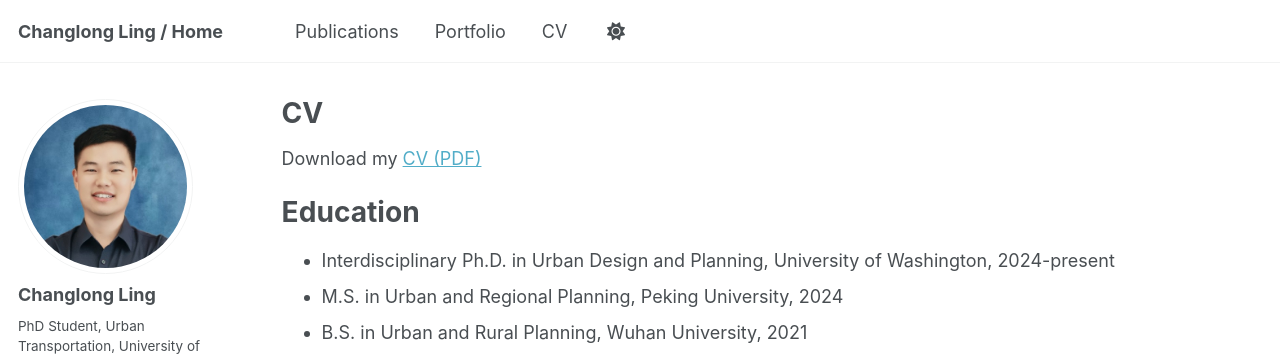
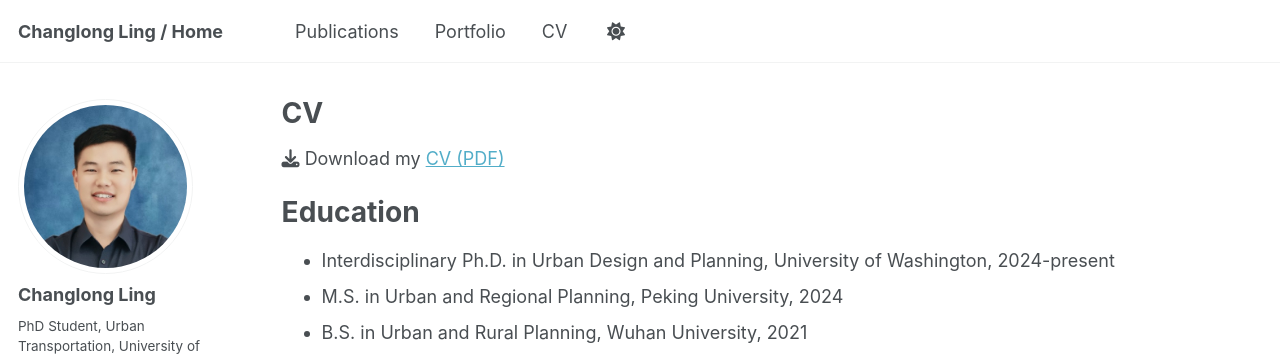
Before and after one commit to ChanglongLing/changlongling.github.io, a Jekyll site: the page built from _pages/cv.md, in a window 1280 px wide. Shown: the top 356 px of the page. Built offline with Jekyll 4.4.1, drawn with Linux system fonts in a browser that asks for light colours; some web fonts are replaced.

Commit message:
Update cv.md

```diff
--- a/_pages/cv.md
+++ b/_pages/cv.md
@@ -9,7 +9,7 @@ redirect_from:
 
 {% include base_path %}
 
-Download my [CV (PDF)](/files/Changlong_Ling_CV.pdf)
+<i class="fa fa-download"></i> Download my [CV (PDF)](/files/Changlong_Ling_CV.pdf)
 
 Education
 ======
```
